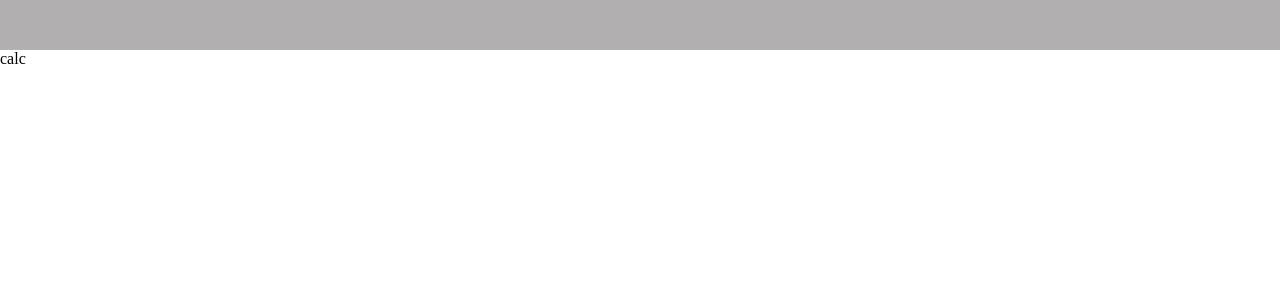
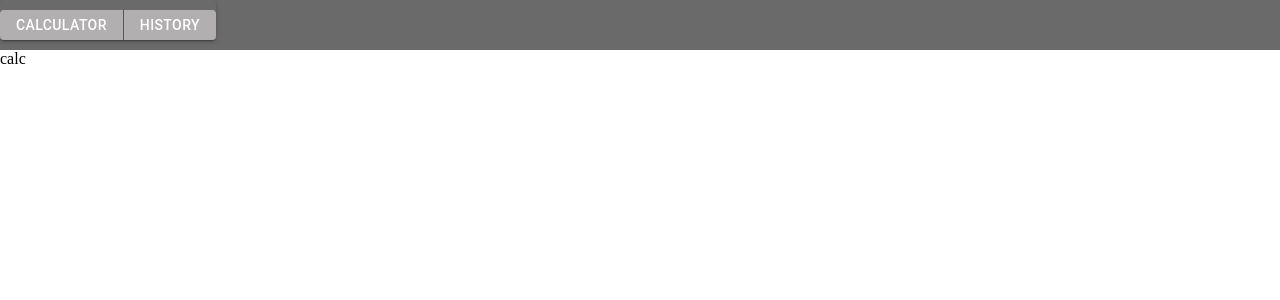
Before and after one commit to GregoryPetrovLn/sysaid-client, a React (Create React App) app: page / in a window 1280 px wide. Shown: the top 300 px of the page. Built offline with nearby package versions, Linux system fonts and the light colour scheme.

Commit message:
added navigation

```diff
--- a/src/layout/Layout.js
+++ b/src/layout/Layout.js
@@ -5,6 +5,7 @@ import History from "../views/history/History";
 import Header from "./header/Header";
 
 const Layout = () => {
+
     return (
         <div>
             <Header/>
--- a/src/layout/header/Header.js
+++ b/src/layout/header/Header.js
@@ -1,10 +1,24 @@
 import React from 'react';
 import './Header.scss'
+import Button from '@mui/material/Button';
+import ButtonGroup from '@mui/material/ButtonGroup';
+import {useNavigate} from "react-router-dom";
 
 const Header = () => {
+    const navigate = useNavigate();
+
     return (
         <div className={'app-header'}>
+            <div className={'nav-btns'}>
+                <ButtonGroup variant="contained" aria-label="outlined primary button group">
+                    <Button onClick={()=>navigate('/')}>Calculator</Button>
+                    <Button onClick={()=>navigate('/history')}>History</Button>
+                </ButtonGroup>
+            </div>
 
+            <div className={'login-status'}>
+
+            </div>
         </div>
     );
 };
--- a/src/layout/header/Header.scss
+++ b/src/layout/header/Header.scss
@@ -1,6 +1,16 @@
 @import "src/styles/styles";
+
 .app-header {
   width: 100%;
   height: 50px;
-  background-color: $gray;
+  background-color: $deepGray;
+
+  .nav-btns {
+    button {
+      margin-top: 10px;
+      vertical-align: middle;
+      background-color: $gray;
+      height: 30px;
+    }
+  }
 }
```
